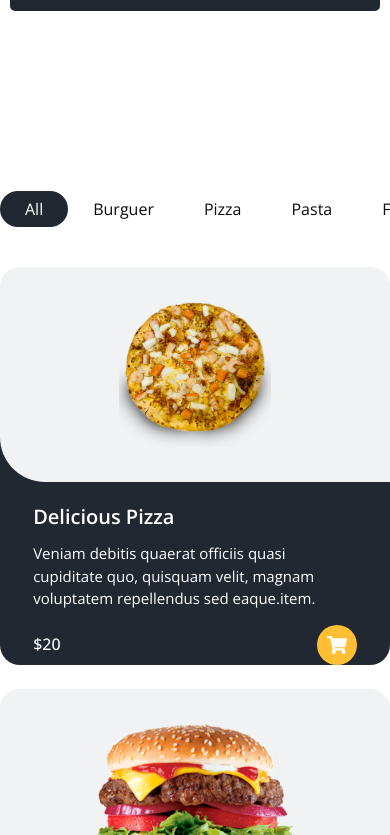
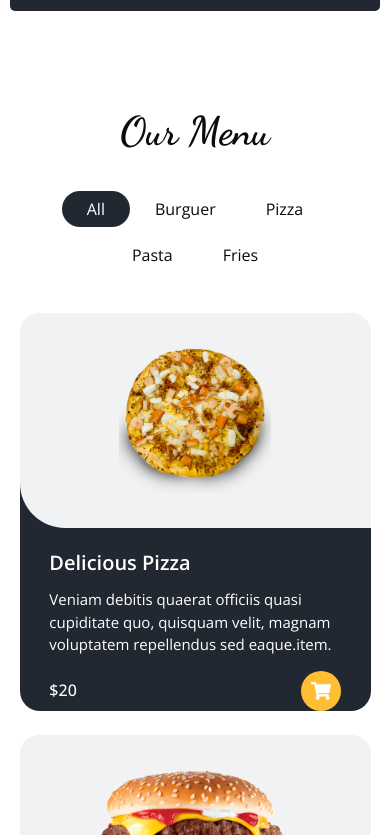
Before and after one commit to BrunoSilvaFaria/feane, a React (Vite) app: page / in a window 390 px wide. Shown: the part 1469-2304 px from the top of the page. Built offline with nearby package versions, Linux system fonts and the light colour scheme.

Commit message:
feat: adição de cardápio responsivo

```diff
--- a/src/pages/Menu/Menu.jsx
+++ b/src/pages/Menu/Menu.jsx
@@ -20,6 +20,7 @@ function Menu() {
     <Conteiner>
       <Header>
         <h3>Our Menu</h3>
+        <nav>
           <ul>
             <li>
               <a
@@ -72,6 +73,7 @@ function Menu() {
               </a>
             </li>
           </ul>
+        </nav>
       </Header>
 
       <Cards >
--- a/src/pages/Menu/styles.js
+++ b/src/pages/Menu/styles.js
@@ -6,21 +6,39 @@ import colors from "../../helpers/color";
 export const Conteiner = styled.header`
   margin: auto;
   margin-bottom: 100px;
-  max-width: 920px;
+  max-width: 1145px;
+  width: 95%;
+  @media (max-width: 450px) {
+    width: 90%;
+  }
 `;
 export const Header = styled.header`
-  width: 410px;
   margin: auto auto 50px auto;
   h3 {
+    color: ${colors.blackFont};
     font-size: 40px;
     margin: 100px auto 50px auto;
     text-align: center;
   }
 
+  nav {
+    margin: auto;
+  }
   ul {
     ${displayFlex};
+    flex-wrap: wrap;
+    justify-content: center;
   }
-  a{
+
+  @media (max-width: 465px) {
+    & {
+      margin: auto auto 20px auto;
+    }
+    li {
+      margin-bottom: 30px;
+    }
+  }
+  a {
     color: ${colors.blackFont};
     padding: 7px 25px;
   }
@@ -33,14 +51,46 @@ export const Header = styled.header`
 `;
 
 export const Cards = styled.section`
-    max-width: 920px;
-  article{
+  max-width: 1445px;
+  .motion {
+    max-width: 360px;
+    height: 420px;
+    @media (max-width: 1190px) {
+      width: 290px;
+      height: 440px;
+    }
+    @media (max-width: 990px) {
+      width: 330px;
+    }
+    @media (max-width: 765px) {
+      width: 240px;
+      height: 460px;
+    }
+    @media (max-width: 575px) {
+      width: 100%;
+      height: 420px;
+      margin: auto;
+    }
+  }
+  article {
     ${displayFlex};
     justify-content: flex-start;
     flex-wrap: wrap;
-    width: 100%;
-    margin: auto;
     gap: 24px;
+    width: fit-content;
+    @media (max-width: 1190px) {
+      width: 950px;
+      margin: auto;
+    }
+    @media (max-width: 990px) {
+      width: 685px;
+    }
+    @media (max-width: 765px) {
+      width: 505px;
+    }
+    @media (max-width: 575px) {
+      width: 100%;
+    }
   }
 
   .btn {
```
Lines whose indentation alone changed are shown as unchanged.
